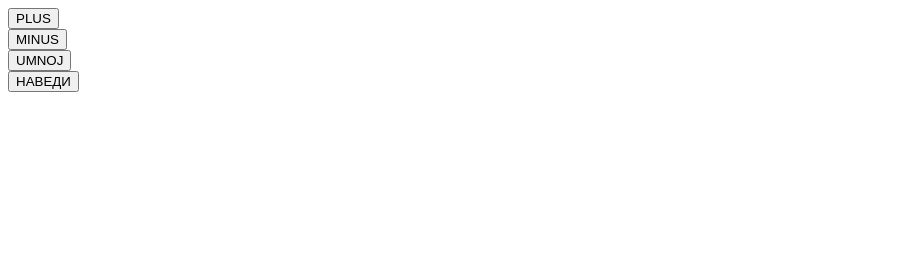
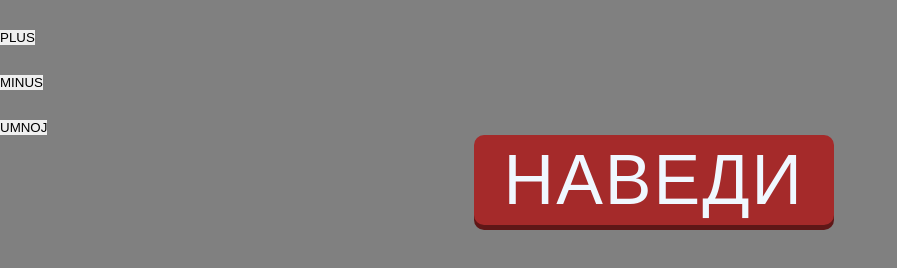
Before and after one commit to storting/websiteume, a plain HTML site: page index.html in a window 1280 px wide. Shown: the whole page, without its empty margins (0-897 px from the left). Drawn offline with Linux system fonts and the light colour scheme.

Commit message:
index.html

```diff
--- a/index.html
+++ b/index.html
@@ -4,7 +4,7 @@
 <head>
     <meta charset="utf-8">
     <title>Я сайт</title>
-    <link rel="stylesheet" href="ксс.css">
+    <link rel="stylesheet" href="style.css">
 </head>
 
 <body>
```
